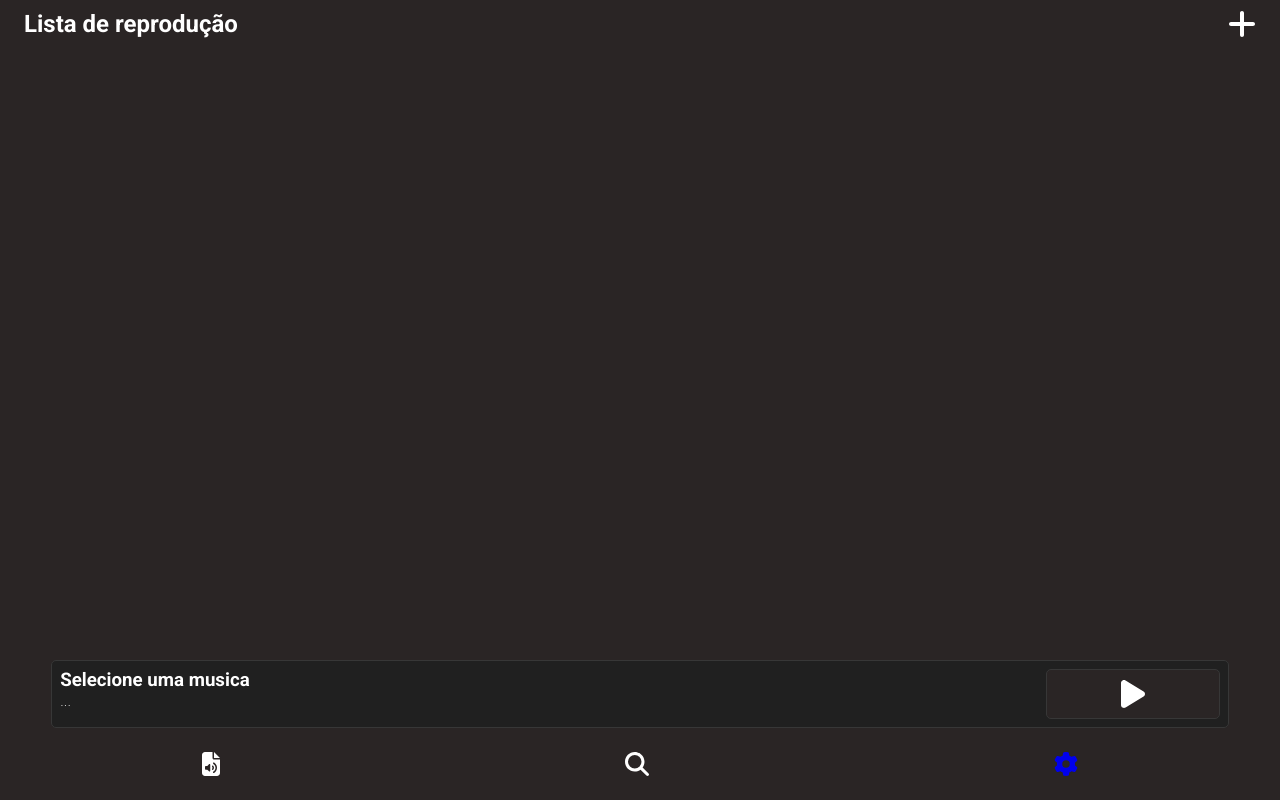
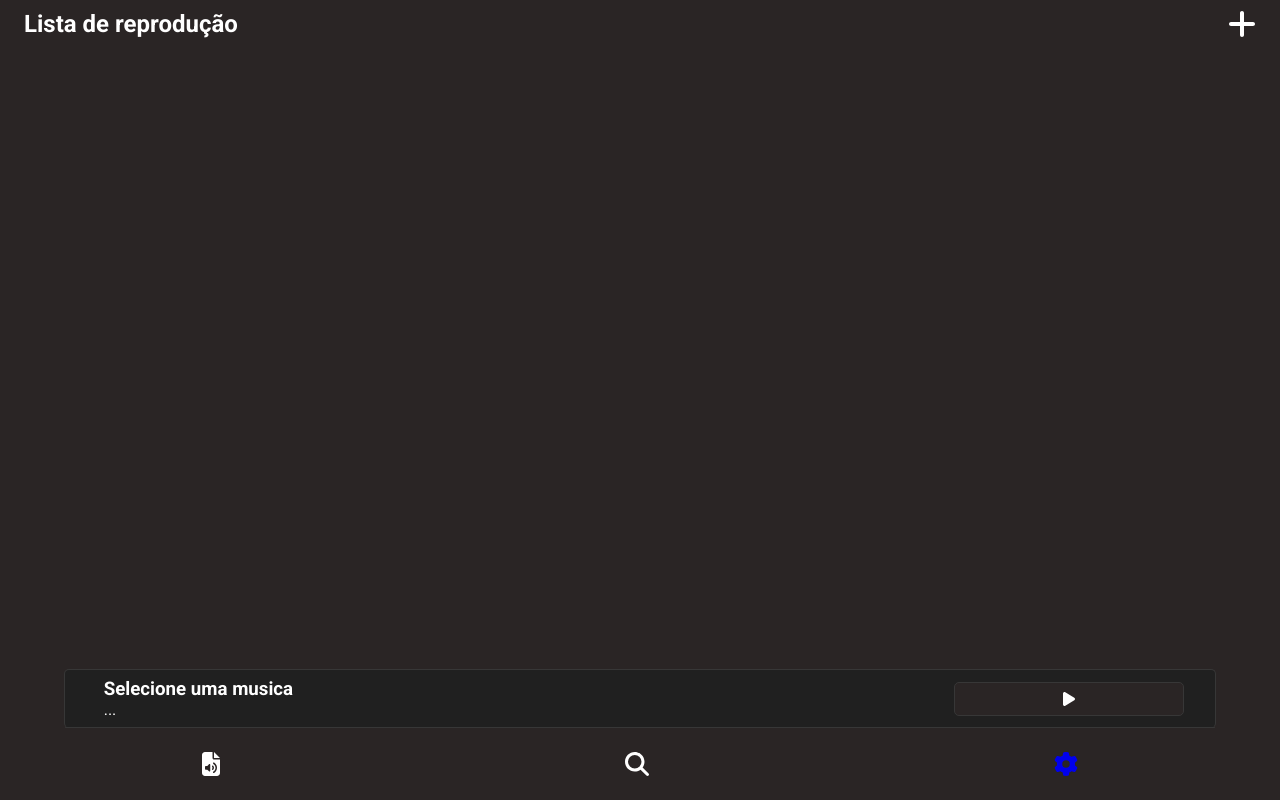
Before and after one commit to Frm2003/mp3-player, a React (Vite) app: page / in a window 1280 px wide. Built offline with nearby package versions, Linux system fonts and the light colour scheme.

Commit message:
ajustes na exibição do texto e implementação de uma barra de progresso

```diff
--- a/src/components/PlayerControl/index.tsx
+++ b/src/components/PlayerControl/index.tsx
@@ -7,6 +7,37 @@ import { FontAwesomeIcon } from '@fortawesome/react-fontawesome';
 import { usePlayerContext } from '../../contexts/playerContext';
 
 import style from './styles/style.module.css';
+import { useEffect, useRef } from 'react';
+
+function ProgressBar() {
+    const { state } = usePlayerContext();
+    const { audio } = state;
+
+    const progressRef = useRef<HTMLDivElement | null>(null);
+
+    useEffect(() => {
+        if (!audio || !progressRef.current) return;
+
+        const updateTimeAudio = (): void => {
+            if (!progressRef.current) return;
+
+            const progress: number = (audio.currentTime / audio.duration) * 100;
+            progressRef.current.style.width = `${progress}%`
+        };
+
+        audio.addEventListener('timeupdate', updateTimeAudio);
+
+        return () => {
+            audio.removeEventListener('timeupdate', updateTimeAudio)
+        };
+    }, [audio]);
+
+    return (
+        <div className={style.progress}>
+            <div ref={progressRef} className={style.actualProgress}></div>
+        </div>
+    );
+}
 
 export default function PlayerControl() {
     const { state, setState } = usePlayerContext();
@@ -37,17 +68,25 @@ export default function PlayerControl() {
 
     return (
         <section className={style.layout}>
-            <div className={style.body}>
-                <article>
+            <article>
+                <div className={style.main}>
                     <div className={style.title}>
                         <h3>{infoMusica?.nome || 'Selecione uma musica'}</h3>
                         <span>{infoMusica?.artista || '...'}</span>
                     </div>
-                    <div className={style.btn} onClick={toggleAudio}>
-                        <FontAwesomeIcon icon={icone} size={'2x'} />
+                    <div className={style.icon} onClick={toggleAudio}>
+                        <FontAwesomeIcon icon={icone} size={'1x'} />
                     </div>
-                </article>
-            </div>
+                </div>
+                <ProgressBar />
+            </article>
         </section>
     );
 }
+
+/*
+    <div className={style.btn} onClick={toggleAudio}>
+                    <FontAwesomeIcon icon={icone} size={'2x'} />
+                </div>
+                <ProgressBar />
+*/
--- a/src/components/PlayerControl/styles/style.module.css
+++ b/src/components/PlayerControl/styles/style.module.css
@@ -1,47 +1,60 @@
 .layout {
-    align-items: center;
     bottom: 72px;
-    display: flex;
-    justify-content: center;
-    position: fixed;
+    position: absolute;
     width: 100%;
 }
 
-.layout .body {
+.layout article {
     background: var(--secondary-background-color);
     border: 1px solid var(--main-border-color);
+    border-bottom: none;
     border-radius: 5px;
-    padding: 0.5em;
-    overflow: hidden;
-    width: 92%;
+    margin: auto;
+    width: 90%;
 }
 
-.layout .title {
-    float: left;
-    width: 75%;
+.layout article .main {
+    align-items: center;
+    display: flex;
+    justify-content: space-evenly;
 }
 
-.layout .btn {
+.layout article .title {
+    overflow-x: auto;
+    padding: .5em;
+    width: 72%;
+}
+
+.layout article .title * {
+    display: block;
+    white-space: nowrap;
+    width: 100%;
+}
+
+.layout article .icon {
+    align-items: center;
     background: var(--primary-background-color);
     border: 1px solid var(--main-border-color);
     border-radius: 5px;
-    float: right;
-    padding: 0.5em;
-    text-align: center;
-    width: 15%;
+    display: flex;
+    justify-content: center;
+    padding: .5em 1.5em;
+    width: 20%;
 }
 
-.layout article div h3 {
-    margin: 0;
+/* BARRA DE PROGRESSO */
+.layout .progress {
+    background: var(--main-border-color);
+    border-radius: 5px;
+    height: 1px;
+    position: relative;
+    overflow: hidden;
+    width: 100%;
 }
 
-.layout article div span {
-    font-weight: 200;
+.layout .actualProgress {
+    background: darkgreen;
+    height: 100%;
+    width: 0%;
+    transition: width 0.05s linear;
 }
-
-.layout progress {
-    background: none;
-    height: 1px;
-    padding: 0;
-    width: 100%;
-}
```
